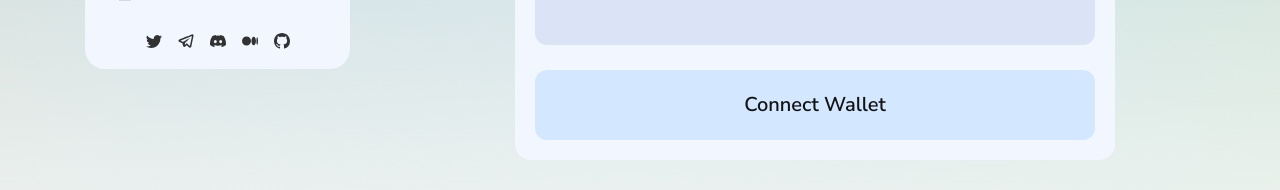
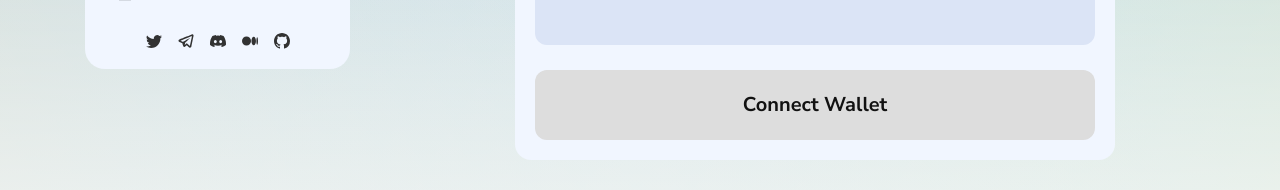
Before and after one commit to shito8/frontend_v3, a Next.js app: page / in a window 1280 px wide. Shown: the part 524-714 px from the top of the page. Built offline with nearby package versions, Linux system fonts and the light colour scheme; no server answers.

Commit message:
adjuts colors

```diff
--- a/src/styles/_component.wrapping.scss
+++ b/src/styles/_component.wrapping.scss
@@ -135,7 +135,7 @@
     background-color: global.$primary-color-light;
     cursor: pointer;
     &.disabled{
-      background-color: global.$light-color-disable;
+      background-color: #DDDDDD;
       cursor: not-allowed;
     }
   }
@@ -177,7 +177,7 @@ body.dark{
     .wrapping__button{
       background-color: global.$primary-color-dark;
       &.disabled{
-        background-color: global.$dark-color-disable;
+        background-color: #1F509A44;
       }
     }
   }
--- a/src/styles/_globals.scss
+++ b/src/styles/_globals.scss
@@ -29,7 +29,7 @@
     width: 100%;
     height: 70px;
     border-radius: 12px;
-    font-weight: $font-weight-semibold;
+    font-weight: $font-weight-bold;
     font-size: 20px;
 }
 
```
